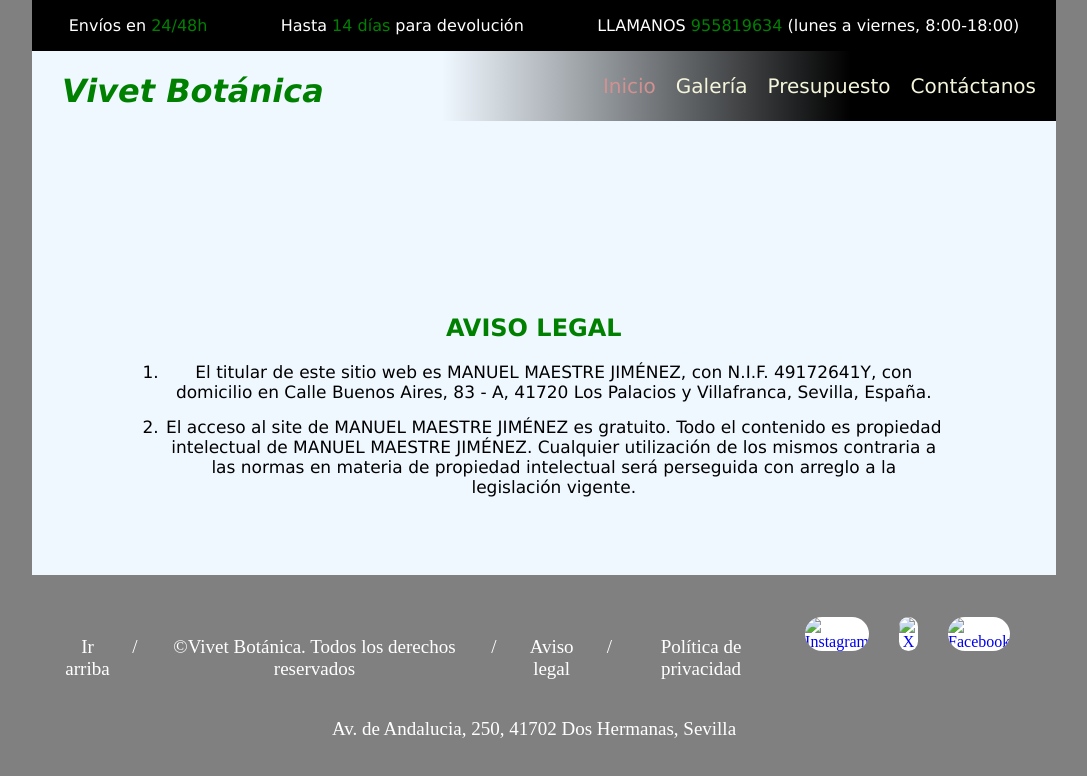
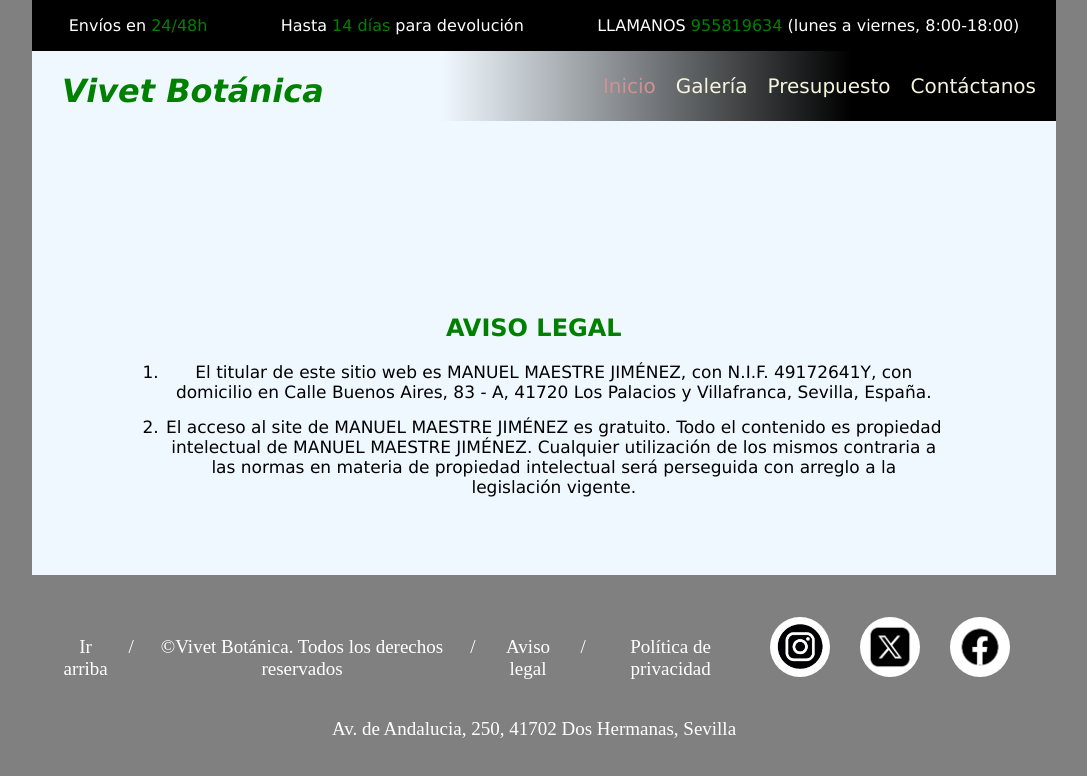
Before and after one commit to Manu2689/Manuel_TRABAJOHTML, a plain HTML site: page views/avisolegal.html in a window 1280 px wide. Shown: the whole page, without its empty margins (96-1183 px from the left). Drawn offline with Linux system fonts and the light colour scheme; the site is published under a folder, as on GitHub Pages, so addresses that start at the root find nothing.

Commit message:
Update avisolegal.html

```diff
--- a/views/avisolegal.html
+++ b/views/avisolegal.html
@@ -82,9 +82,9 @@
 
                <a href="https://www.aepd.es/politica-de-privacidad-y-aviso-legal" target="_blank"><p>Política de privacidad</p></a>
 
-               <a href="https://www.instagram.com/?hl=es" target="_blank"><img class="social" src="/img/insta.png" alt="Instagram" width="834" height="860"></a>
-               <a href="https://twitter.com/?lang=es" target="_blank"><img class="social" src="/img/x.png" alt="X" width="980" height="980"></a>
-               <a href="https://es-es.facebook.com/" target="_blank"><img class="social" src="/img/facebook.png" alt="Facebook" width="980" height="980"></a>
+               <a href="https://www.instagram.com/?hl=es" target="_blank"><img class="social" src="../img/insta.png" alt="Instagram" width="834" height="860"></a>
+               <a href="https://twitter.com/?lang=es" target="_blank"><img class="social" src="../img/x.png" alt="X" width="980" height="980"></a>
+               <a href="https://es-es.facebook.com/" target="_blank"><img class="social" src="../img/facebook.png" alt="Facebook" width="980" height="980"></a>
 
             </div>
 
```
